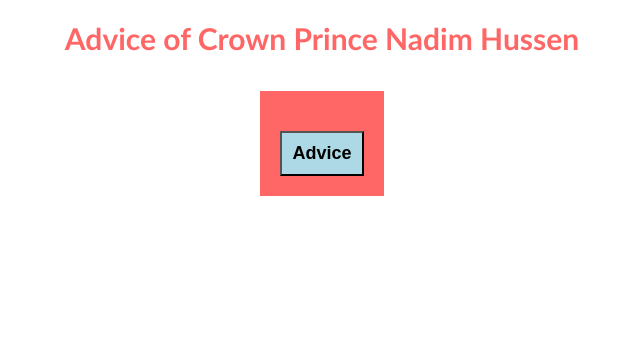
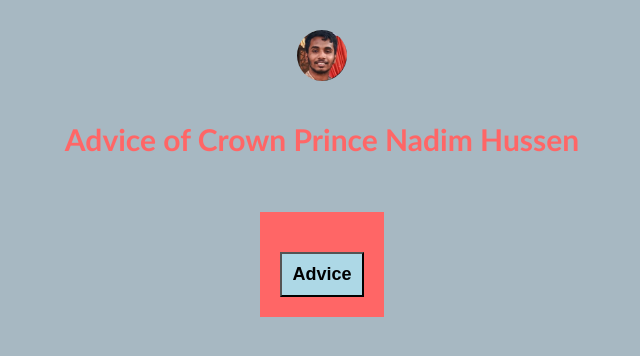
Before and after one commit to Nadim-hussen/js-qoutes-generator, a plain HTML site: page index.html in a window 1280 px wide. Shown: the whole page, without its empty margins (318-958 px from the left). Drawn offline with Linux system fonts and the light colour scheme; no server answers.

Commit message:
from nadim

```diff
--- a/index.html
+++ b/index.html
@@ -12,6 +12,19 @@
             padding: 0;
 
         }
+        body{
+            background-color: #a7b8c2;
+        }
+        .superhead{
+            width: 100vw;
+            height: 100vh;
+            display: flex;
+            /* /* justify-content: center; */
+            align-items: center;
+            background-color: #a7b8c2;
+            flex-direction: column;
+            gap: 20px;
+        }
 
         .card {
             display: flex;
@@ -22,6 +35,12 @@
             /* width: 60vw; */
             margin: 35px auto;
             /* background-color: #86f870; */
+        }
+        img{
+            margin-top: 30px;
+            border-radius: 50%;
+            width: 50px;
+            text-align: center;
         }
 
         .card_text {
@@ -79,6 +98,7 @@
 
 <body>
     <div class="superhead">
+    <img src="./asset/nadim.jpg" alt="">
     <h3 class="head"> Advice of Crown Prince Nadim Hussen </h3>
     <div class="card">
         <div class="card_text">
```
Also changed, not shown: asset/nadim.jpg (added).
